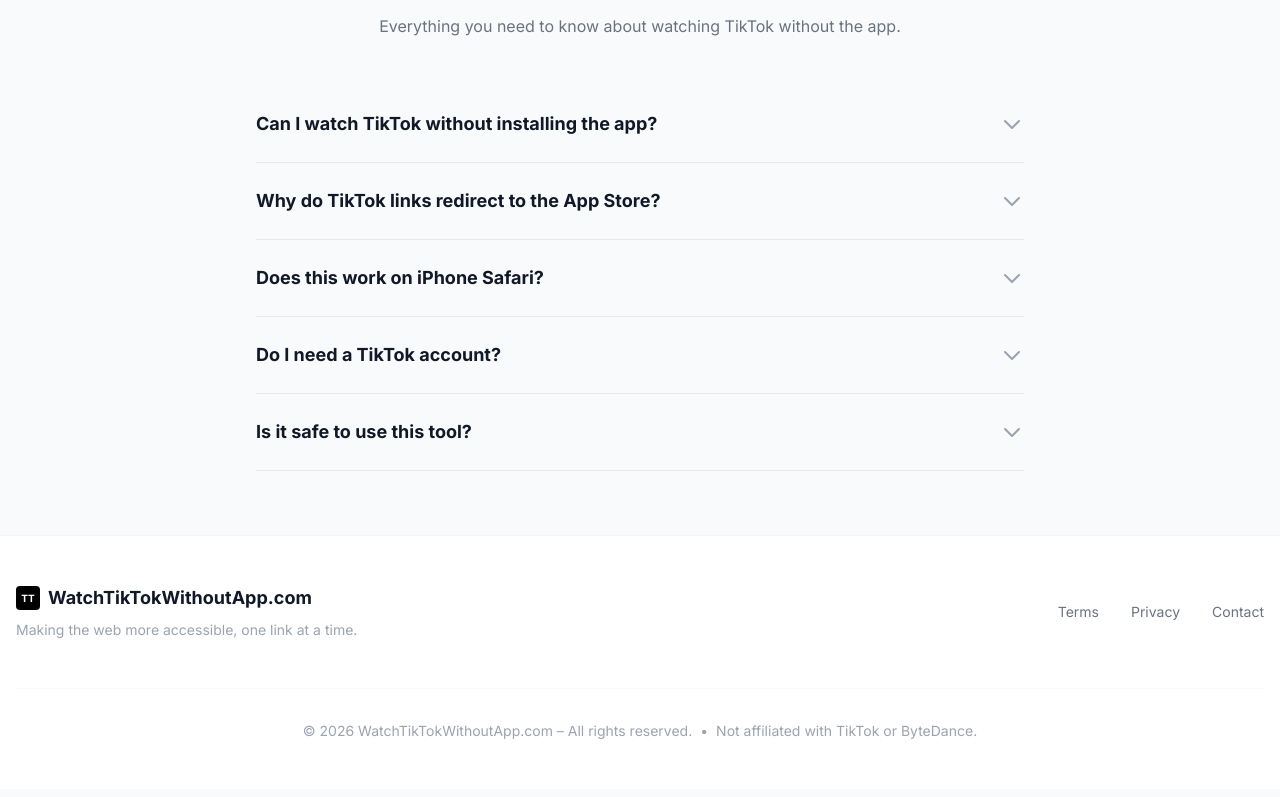
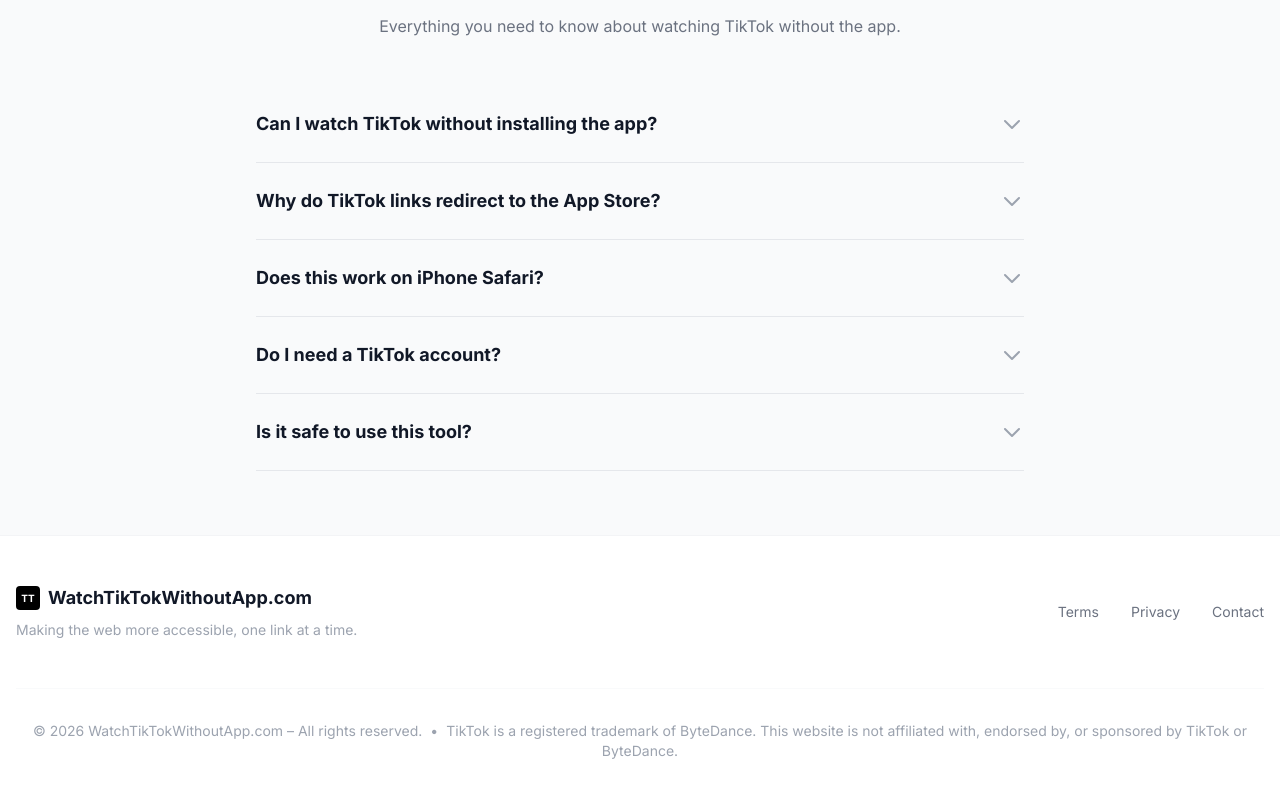
Before and after one commit to foxigaoqian/watchtiktokwithoutapp, a React (Vite) app: page / in a window 1280 px wide. Shown: the part 1482-2279 px from the top of the page. Built offline with nearby package versions, Linux system fonts and the light colour scheme.

Commit message:
Update Footer.tsx

```diff
--- a/components/Footer.tsx
+++ b/components/Footer.tsx
@@ -35,7 +35,7 @@
             © {currentYear} WatchTikTokWithoutApp.com – All rights reserved.
             <br className="md:hidden" />
             <span className="hidden md:inline mx-2">•</span>
-            Not affiliated with TikTok or ByteDance.
+            TikTok is a registered trademark of ByteDance. This website is not affiliated with, endorsed by, or sponsored by TikTok or ByteDance.
           </p>
         </div>
       </div>
```
